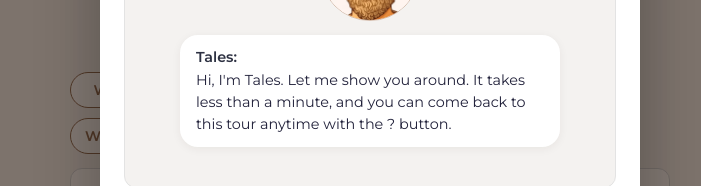
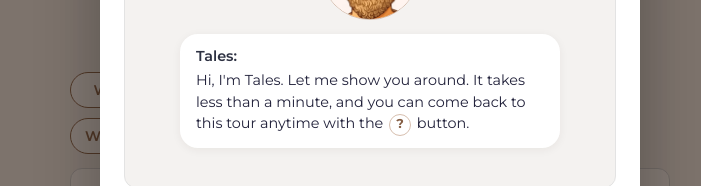
Before and after one commit to alejandroluisacosta/detox-mental-2.0, a React (Vite) app in the folder frontend/: page /journal in a window 1280 px wide. Shown: the part 298-484 px from the top of the page, without its empty margins (270-971 px from the left). Built offline with nearby package versions, Linux system fonts and the light colour scheme; no server answers.

Commit message:
feat(onboarding): show the real help-button icon in Tales' welcome
Replace the literal '?' in both welcomes with the help-button circle via
a [?] marker rendered by TalesWelcome.

```diff
--- a/frontend/src/Components/CourseOnboarding/CourseOnboarding.jsx
+++ b/frontend/src/Components/CourseOnboarding/CourseOnboarding.jsx
@@ -89,7 +89,7 @@ const SLIDES = [
 const WELCOME = {
   title: 'Bienvenido/a al curso Detox Mental',
   message:
-    'Hola, soy Tales. En menos de un minuto te enseño cómo sacarle todo el partido al curso. Puedes volver a verlo cuando quieras con el botón ?.',
+    'Hola, soy Tales. En menos de un minuto te enseño cómo sacarle todo el partido al curso. Puedes volver a verlo cuando quieras con el botón [?].',
   start: 'Empezar',
 };
 
--- a/frontend/src/Components/OnboardingHelpButton/OnboardingHelpButton.css
+++ b/frontend/src/Components/OnboardingHelpButton/OnboardingHelpButton.css
@@ -20,6 +20,23 @@
   inset: -7px;
 }
 
+.onboarding-help-button--inline {
+  display: inline-flex;
+  align-items: center;
+  justify-content: center;
+  width: 22px;
+  height: 22px;
+  margin: 0 2px;
+  vertical-align: middle;
+  font-size: 0.8rem;
+  line-height: 1;
+  cursor: default;
+}
+
+.onboarding-help-button--inline::before {
+  display: none;
+}
+
 .onboarding-help-button--pulse {
   animation: onboardingHelpPulse 1.4s ease-out 0.3s 2 both;
 }
--- a/frontend/src/Components/TalesWelcome/TalesWelcome.jsx
+++ b/frontend/src/Components/TalesWelcome/TalesWelcome.jsx
@@ -1,6 +1,18 @@
+import '../OnboardingHelpButton/OnboardingHelpButton.css';
 import './TalesWelcome.css';
 
+const HELP_MARKER = '[?]';
+
+// Stands in for the page's real help button, so users recognise it.
+const HelpIcon = () => (
+  <span className="onboarding-help-button onboarding-help-button--inline">?</span>
+);
+
+const renderMessage = (message) =>
+  message.split(HELP_MARKER).flatMap((part, i) => (i === 0 ? [part] : [<HelpIcon key={i} />, part]));
+
 // Tales greets the user like in his test chats: a typing indicator, then his message.
+// A `[?]` in the message becomes the help-button icon.
 // The message is always in the DOM so screen readers get it straight away.
 const TalesWelcome = ({ message }) => (
   <div className="tales-welcome">
@@ -13,7 +25,7 @@ const TalesWelcome = ({ message }) => (
           <span />
           <span />
         </span>
-        <p className="tales-welcome__message">{message}</p>
+        <p className="tales-welcome__message">{renderMessage(message)}</p>
       </div>
     </div>
   </div>
--- a/frontend/src/data/locales/en.js
+++ b/frontend/src/data/locales/en.js
@@ -109,7 +109,7 @@ export const en = {
   'journalOnboarding.module': 'Journal',
   'journalOnboarding.welcome.title': 'Welcome to your journal',
   'journalOnboarding.welcome.message':
-    "Hi, I'm Tales. Let me show you around. It takes less than a minute, and you can come back to this tour anytime with the ? button.",
+    "Hi, I'm Tales. Let me show you around. It takes less than a minute, and you can come back to this tour anytime with the [?] button.",
   'journalOnboarding.welcome.start': 'Show me',
   'journalOnboarding.step': 'Journal · {current} of {total}',
   'journalOnboarding.skip': 'Skip',
--- a/frontend/src/data/locales/es.js
+++ b/frontend/src/data/locales/es.js
@@ -110,7 +110,7 @@ export const es = {
   'journalOnboarding.module': 'Diario',
   'journalOnboarding.welcome.title': 'Bienvenido/a a tu diario',
   'journalOnboarding.welcome.message':
-    'Hola, soy Tales. Te enseño cómo funciona el diario en menos de un minuto. Puedes volver a verlo cuando quieras con el botón ?.',
+    'Hola, soy Tales. Te enseño cómo funciona el diario en menos de un minuto. Puedes volver a verlo cuando quieras con el botón [?].',
   'journalOnboarding.welcome.start': 'Empezar',
   'journalOnboarding.step': 'Diario · {current} de {total}',
   'journalOnboarding.skip': 'Saltar',
```
Also changed, not shown: 1 other file (tests, documents, lock files or other folders).
